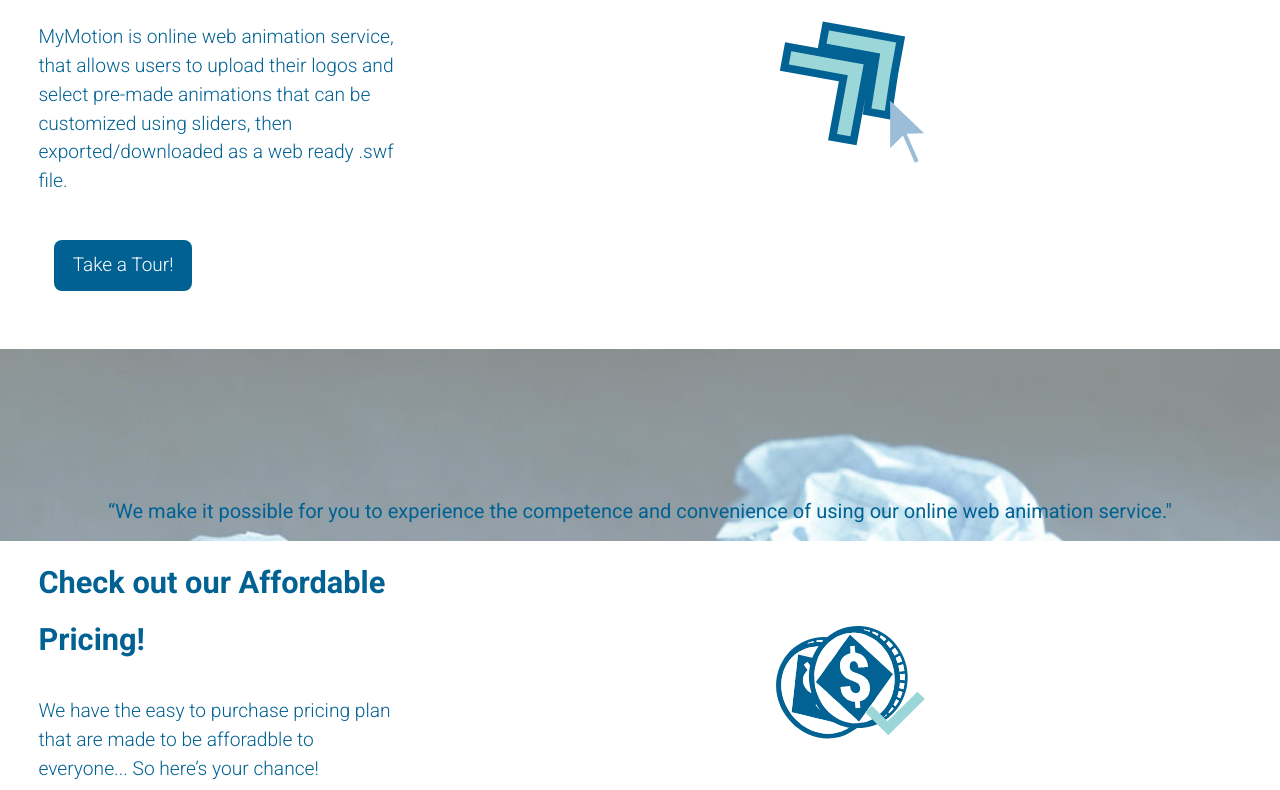
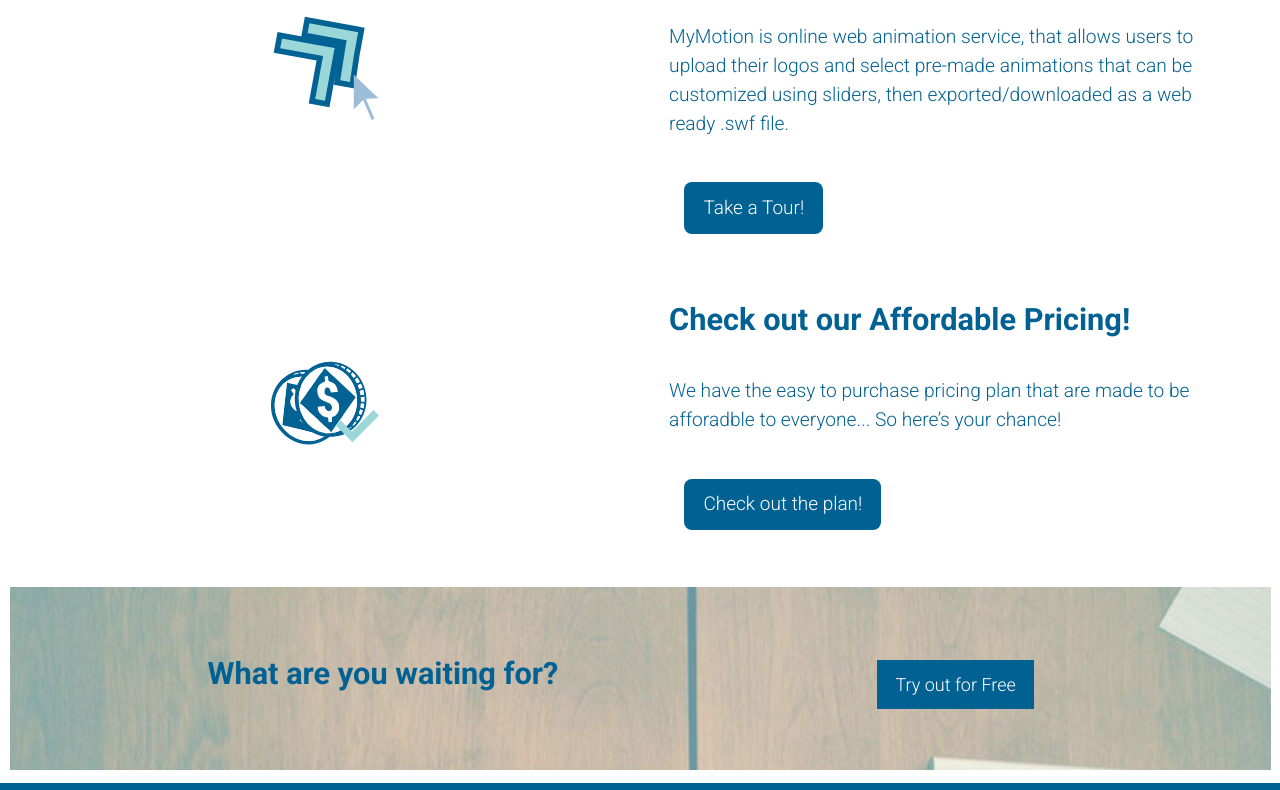
Before and after one commit to sashatran95/dsn1675-saas-website, a plain HTML site: page index.html in a window 1280 px wide. Shown: the part 606-1396 px from the top of the page. Drawn offline with Linux system fonts and the light colour scheme.

Commit message:
Removed pull quote

```diff
--- a/index.html
+++ b/index.html
@@ -46,12 +46,12 @@
 </div>
 
 <div class="grid description">
-	<div class="unit xs-1 s-1 m-1-2 l-1-3 gutter">
+	<div class=" unit unit-push-m-1-2 xs-1-centered s-1-centered m-1-2 l-1-2 gutter">
 		<h2>What is my motion?</h2>
 		<p>MyMotion is online web animation service, that allows users to upload their logos and select pre-made animations that can be customized using sliders, then exported/downloaded as a web ready .swf file.<p>
 		<a class ="btn" href="tour.html" aria-label="To learn more about MyMotion, click here!">Take a Tour!</a>
 	</div>
-	<div class="unit xs-1 s-1 m-1-2 l-2-3 gutter">
+	<div class="unit unit-pull-m-1-2 xs-1-centered s-1-centered m-1-2 l-1-2 gutter">
 		<img class="smallimg img-flex" src="images/home-icon-1.svg" alt="">
 	</div>
 </div>
@@ -74,22 +74,22 @@ or
 </div>
 -->
 
-<div class="grid">
+<!--<div class="grid">
 	<div class="unit xs-1 s-1 m-1 l-1">
   		<div class="banner">
-    <!--	<img class="img-flex" src="images/photo-2.jpg" alt=""> -->
+ delete this <img class="img-flex" src="images/photo-2.jpg" alt="">
     	<p>“We make it possible for you to experience the competence and convenience of using our online web animation service."</p>
 	  	</div>
 	</div>
-</div>
+</div> -->
 
 <div class="grid description">
-	<div class="unit xs-1 s-1 m-1-2 l-1-3 gutter">
+	<div class="unit unit-push-m-1-2 xs-1-centered s-1-centered m-1-2 l-1-2 gutter">
 		<h2>Check out our Affordable Pricing!</h2>
 		<p>We have the easy to purchase pricing plan that are made to be afforadble to everyone... So here’s your chance!<p>
 		<a class ="btn" href="pricing-plan.html" aria-label="Click here to learn more about the free trial and payment plans.">Check out the plan!</a>
 	</div>
-	<div class="unit xs-1 s-1 m-1-2 l-2-3 gutter">
+	<div class="unit unit unit-pull-m-1-2 xs-1-centered s-1-centered m-1-2 l-1-2 gutter">
 		<img class="smallimg img-flex" src="images/home-icon-2.svg" alt="">
 	</div>
 </div>
```
